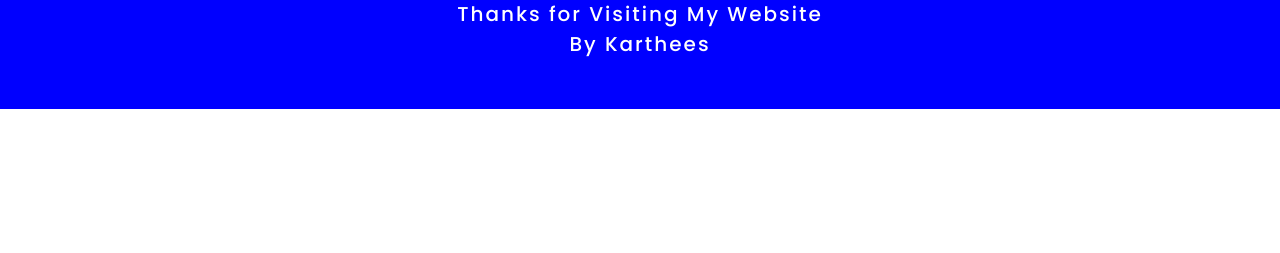
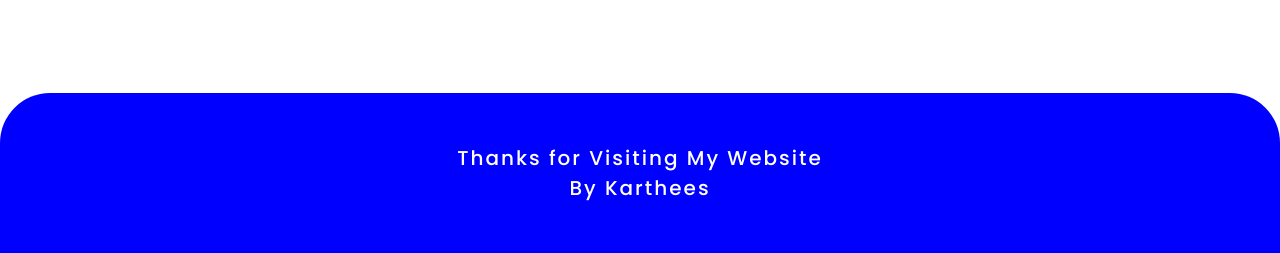
Before and after one commit to MKarthees/Navbar, a plain HTML site: page index.html in a window 1280 px wide. Shown: the part 547-800 px from the top of the page. Drawn offline with Linux system fonts and the light colour scheme.

Commit message:
Footer Update

```diff
--- a/index.html
+++ b/index.html
@@ -50,11 +50,13 @@
       <div class="todo-list">
         <p>Starting Add</p>
       </div>
-      <footer>
-        <p>Thanks for Visiting My Website</p>
-        <p>By Karthees</p>
-        <!-- <i class="fa-brands fa-facebook"> </i> -->
-      </footer>
+      <div class="footer-content">
+        <footer>
+          <p>Thanks for Visiting My Website</p>
+          <p>By Karthees</p>
+          <!-- <i class="fa-brands fa-facebook"> </i> -->
+        </footer>
+      </div>
     </div>
     <script src="main.js"></script>
   </body>
--- a/style.css
+++ b/style.css
@@ -101,10 +101,12 @@ body {
   font-size: 40px;
   text-align: center;
 }
+
 footer {
+  position: fixed;
+  left: 0px;
+  right: 0px;
   bottom: 0px;
-  width: 100%;
-  height: auto;
   font-weight: 500;
   letter-spacing: 2px;
   color: white;
```
